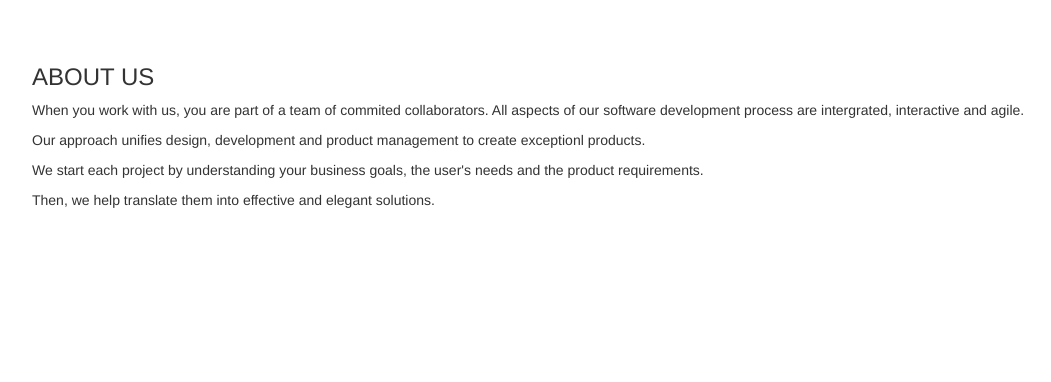
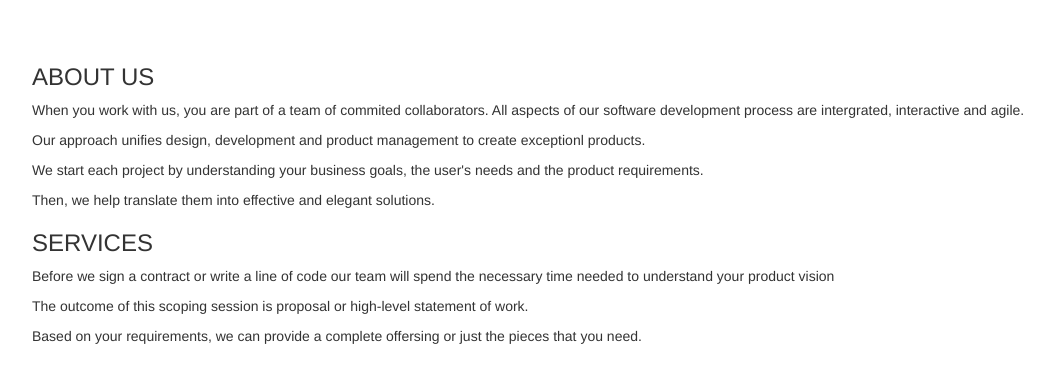
Before and after one commit to Meli70/delani, a plain HTML site: page index.html in a window 1280 px wide. Shown: the part 242-624 px from the top of the page, without its empty margins (38-1089 px from the left). Drawn offline with Linux system fonts and the light colour scheme.

Commit message:
Add content to services

```diff
--- a/index.html
+++ b/index.html
@@ -15,7 +15,7 @@
       <h1>WELCOME</h1>
       <h2>TO DELANI STUDIO</h2>
       <p>AMAZING PEOPLE ARE MAKING AMAZING DESIGNS IN A FUN ENVIRONMENT</p>
-      <img src="./images/assets/mouse_click.png">
+      <img src="./images/assets/mouse_click.png" alt="mouse">
 
     </div>
     <div class="about">
@@ -25,7 +25,15 @@
       <p>We start each project by understanding your business goals, the user's needs and the product requirements.</p>
       <p>Then, we help translate them into effective and elegant solutions.</p>
     </div>
+    <div class="services">
+    <h3>SERVICES</h3>
+    <p>Before we sign a contract or write a line of code our team will spend the necessary time needed to understand your product vision</p>
+    <p>The outcome of this scoping session is proposal or high-level statement of work.</p>
+    <p>Based on your requirements, we can provide a complete offersing or just the pieces that you need.</p>
+    </div>
+    <div>
 
+    </div>
 
   </div>
 </body>
```
